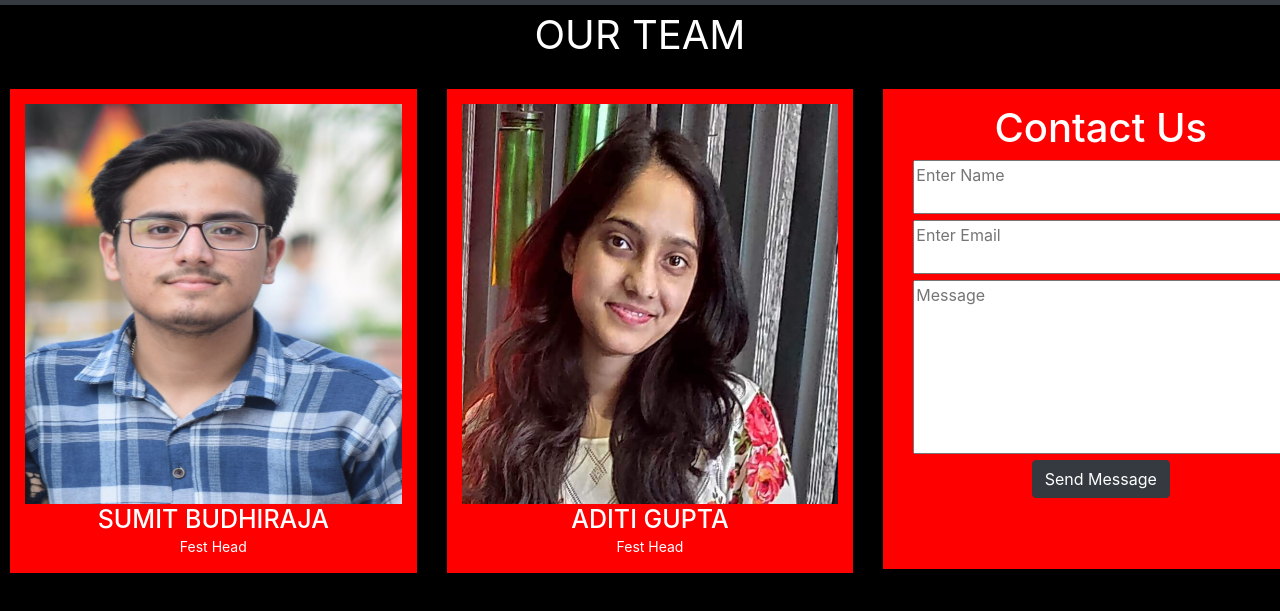
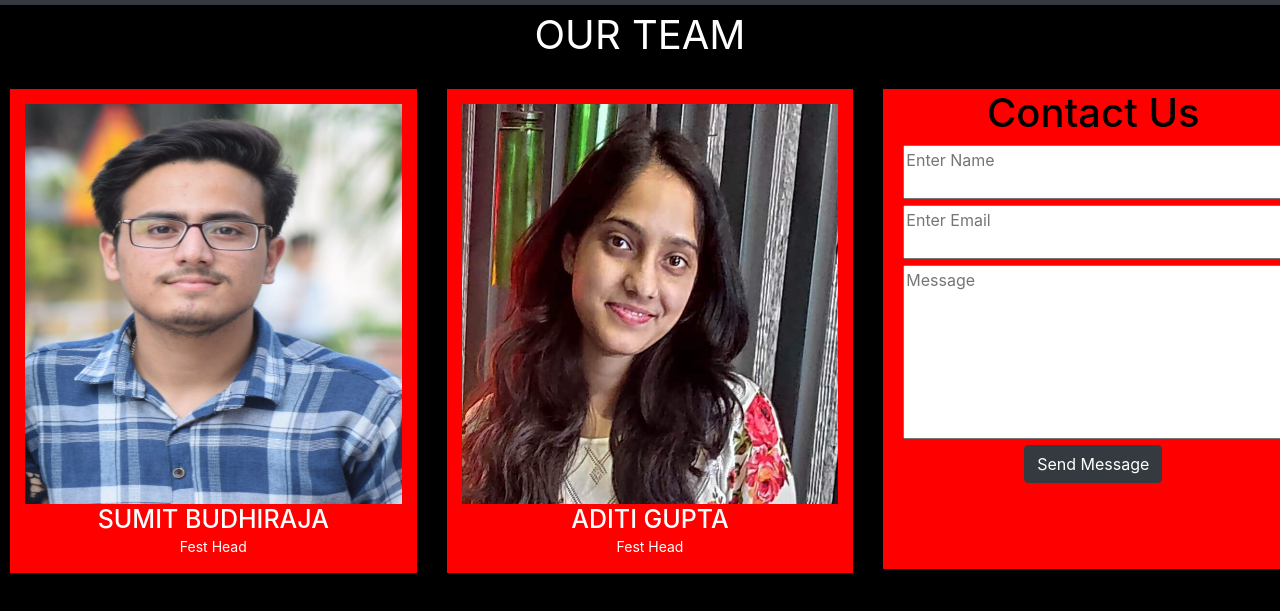
Before and after one commit to Aditi200/College-fest, a plain HTML site: page contact.html in a window 1280 px wide. Shown: the part 95-706 px from the top of the page. Drawn offline with nearby package versions, Linux system fonts and the light colour scheme.

Commit message:
Add files via upload

```diff
--- a/contact.html
+++ b/contact.html
@@ -310,15 +310,15 @@
 	</div>
 	<div class="col-md-4 col-sm-6">
 
-			<div class="box" style="height:480px;width: 435px;">
-			<h1 style="color: white;">Contact Us</h1>
-			<div class="col-md-6">
+			<div class="box" style="height:480px;width: 420px;padding: 0 5px;">
+			<h1 style="color: black;">Contact Us</h1>
+			<div class="col-md-4">
 				<textarea rows="2" cols="50" placeholder="Enter Name"></textarea>
 			</div>
-			<div class="col-md-6">
+			<div class="col-md-4">
 				<textarea rows="2" cols="50" placeholder="Enter Email"></textarea>
 			</div>
-			<div class="col-md-6">
+			<div class="col-md-4">
 				<textarea rows="7" cols="50" placeholder="Message"></textarea></div>
 
 		<div class="col-md-12">
```
